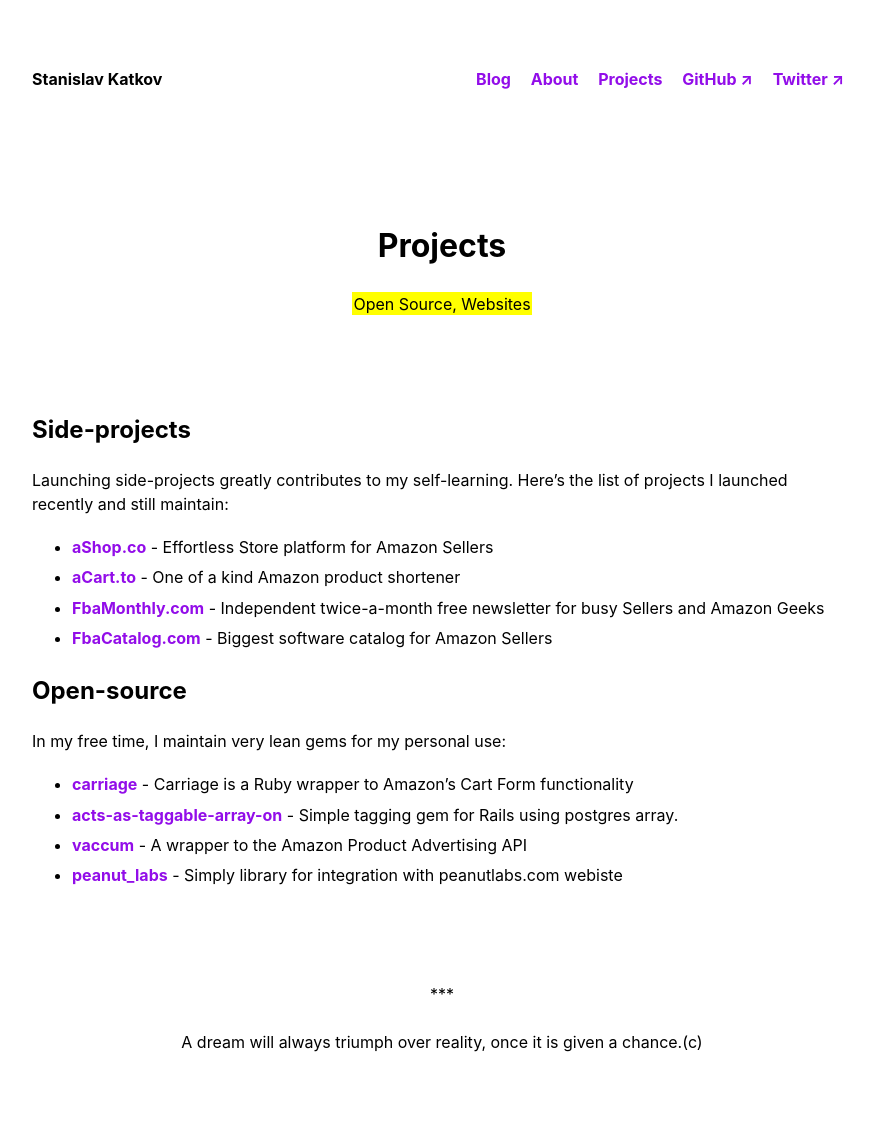
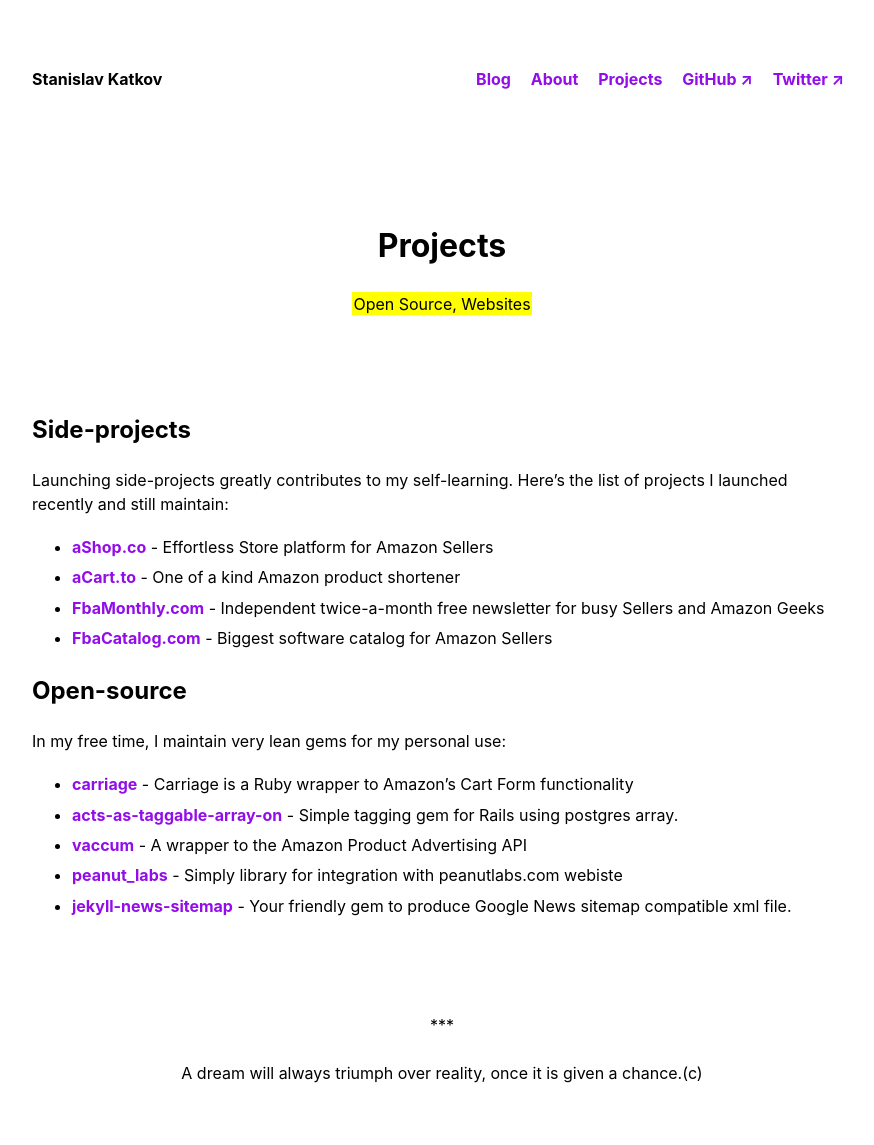
Before and after one commit to skatkov/skatkov.com, a Jekyll site: the page built from projects.md, in a window 1280 px wide. Shown: the whole page, without its empty margins (198-1072 px from the left). Built offline with Jekyll 4.4.1, drawn with Linux system fonts in a browser that asks for light colours; before the commit the page ends 1114 px from its top, so only the background shows below that.

Commit message:
Update projects.md

```diff
--- a/projects.md
+++ b/projects.md
@@ -19,3 +19,4 @@
 - [acts-as-taggable-array-on](https://rubygems.org/gems/acts-as-taggable-array-on) - Simple tagging gem for Rails using postgres array.
 - [vaccum](https://rubygems.org/gems/vacuum) - A wrapper to the Amazon Product Advertising API
 - [peanut_labs](https://rubygems.org/gems/peanut_labs) - Simply library for integration with peanutlabs.com webiste
+- [jekyll-news-sitemap](https://rubygems.org/gems/jekyll-news-sitemap) - Your friendly gem to produce Google News sitemap compatible xml file.
```
